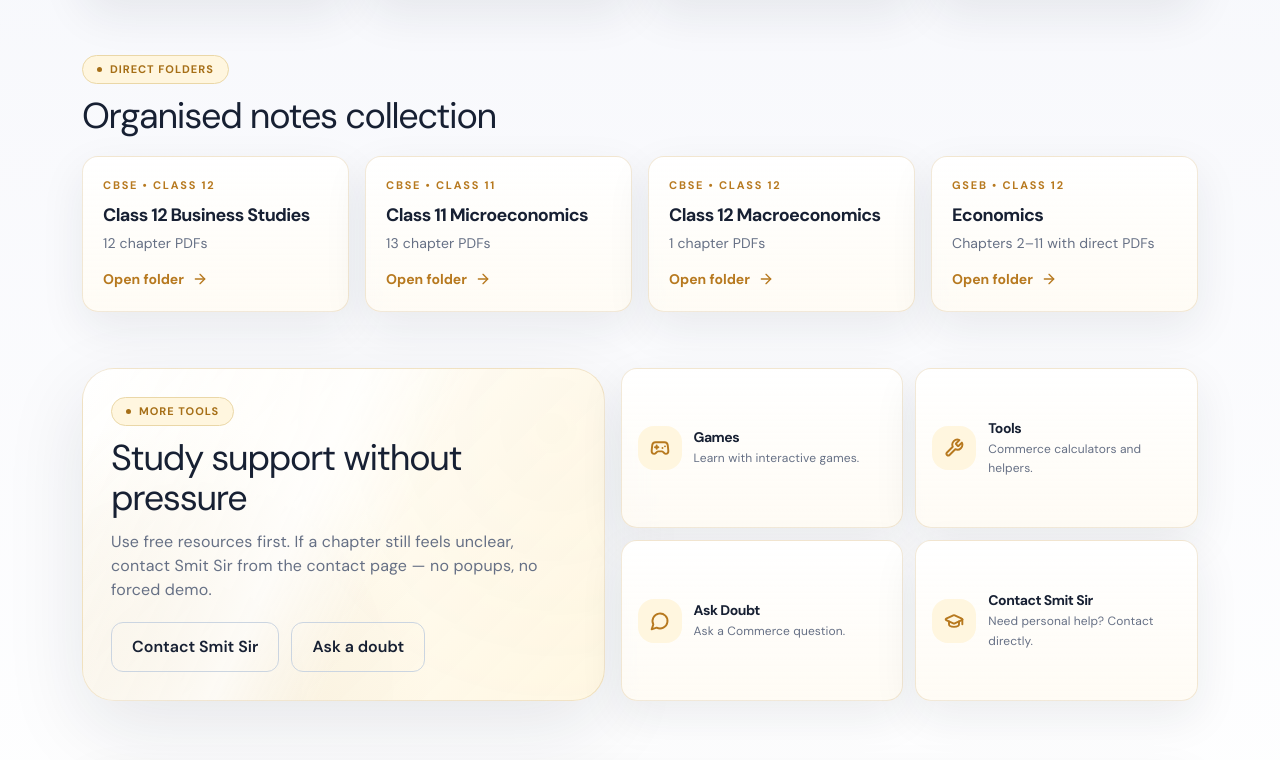
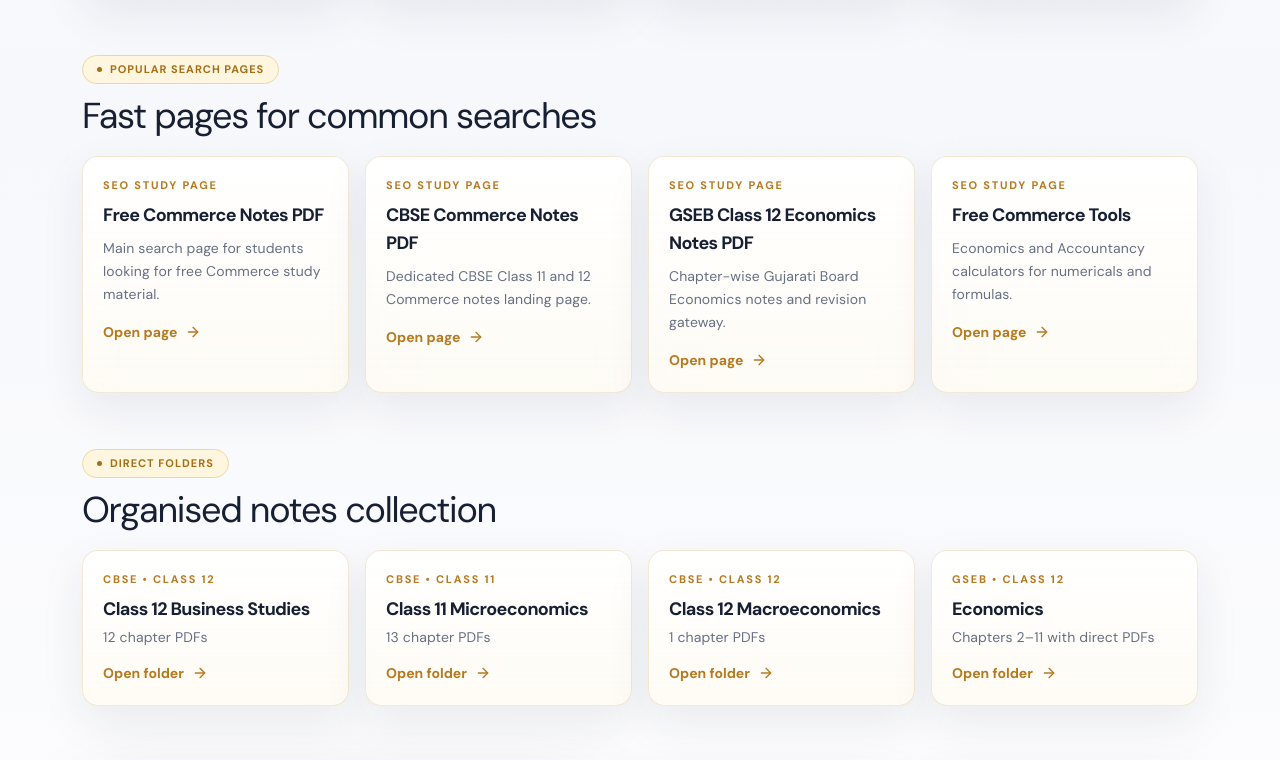
Before and after one commit to infosmitsircommerce-eng/smit-sir-commerce, a React (Vite) app: page / in a window 1280 px wide. Shown: the part 1110-1870 px from the top of the page. Built offline with nearby package versions, Linux system fonts and the light colour scheme; no server answers; the database is empty.

Commit message:
Add homepage internal links to SEO landing pages

```diff
--- a/src/pages/Home.jsx
+++ b/src/pages/Home.jsx
@@ -18,6 +18,13 @@ const quickLinks = [
   { title: 'Tools', text: 'Commerce calculators and helpers.', path: '/tools', icon: Wrench },
   { title: 'Ask Doubt', text: 'Ask a Commerce question.', path: '/ask', icon: MessageCircle },
   { title: 'Contact Smit Sir', text: 'Need personal help? Contact directly.', path: '/contact', icon: GraduationCap },
+];
+
+const seoLandingLinks = [
+  { title: 'Free Commerce Notes PDF', text: 'Main search page for students looking for free Commerce study material.', href: '/free-commerce-notes.html' },
+  { title: 'CBSE Commerce Notes PDF', text: 'Dedicated CBSE Class 11 and 12 Commerce notes landing page.', href: '/cbse-commerce-notes.html' },
+  { title: 'GSEB Class 12 Economics Notes PDF', text: 'Chapter-wise Gujarati Board Economics notes and revision gateway.', href: '/gseb-class-12-economics-notes-pdf.html' },
+  { title: 'Free Commerce Tools', text: 'Economics and Accountancy calculators for numericals and formulas.', href: '/free-commerce-tools.html' },
 ];
 
 const structuredData = {
@@ -75,6 +82,17 @@ function SmallLinkCard({ item }) {
         <p className="text-xs mt-0.5 leading-relaxed" style={{ color: 'var(--muted)' }}>{item.text}</p>
       </div>
     </Link>
+  );
+}
+
+function SeoLandingCard({ item }) {
+  return (
+    <a href={item.href} className="ssc-material-card ssc-hover-lift rounded-2xl p-5 block">
+      <div className="text-[11px] font-black uppercase tracking-[0.16em]" style={{ color: 'var(--gold)' }}>SEO STUDY PAGE</div>
+      <h3 className="text-lg font-black mt-2" style={{ color: 'var(--ink)' }}>{item.title}</h3>
+      <p className="text-sm mt-2 leading-relaxed" style={{ color: 'var(--muted)' }}>{item.text}</p>
+      <span className="inline-flex items-center gap-2 mt-4 text-sm font-black" style={{ color: 'var(--gold)' }}>Open page <ArrowRight className="w-4 h-4" /></span>
+    </a>
   );
 }
 
@@ -137,6 +155,11 @@ export default function Home() {
       </section>
 
       <section className="page-container pb-10 sm:pb-14">
+        <div className="mb-5"><span className="eyebrow">POPULAR SEARCH PAGES</span><h2 className="text-3xl sm:text-4xl mt-3" style={{ color: 'var(--ink)' }}>Fast pages for common searches</h2></div>
+        <div className="grid md:grid-cols-2 xl:grid-cols-4 gap-4">{seoLandingLinks.map((item) => <SeoLandingCard key={item.title} item={item} />)}</div>
+      </section>
+
+      <section className="page-container pb-10 sm:pb-14">
         <div className="mb-5"><span className="eyebrow">DIRECT FOLDERS</span><h2 className="text-3xl sm:text-4xl mt-3" style={{ color: 'var(--ink)' }}>Organised notes collection</h2></div>
         <div className="grid md:grid-cols-2 lg:grid-cols-4 gap-4">
           {cbseFolders.map((hub) => (
```
